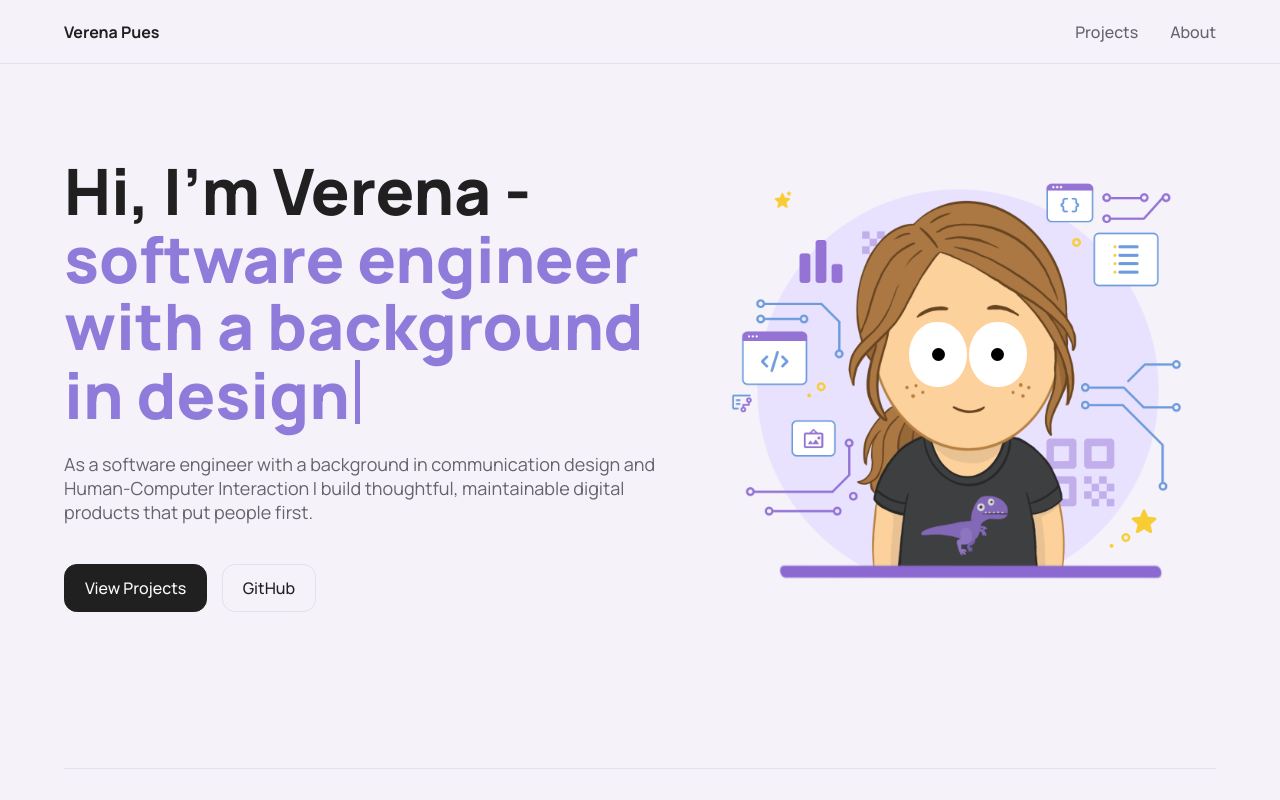
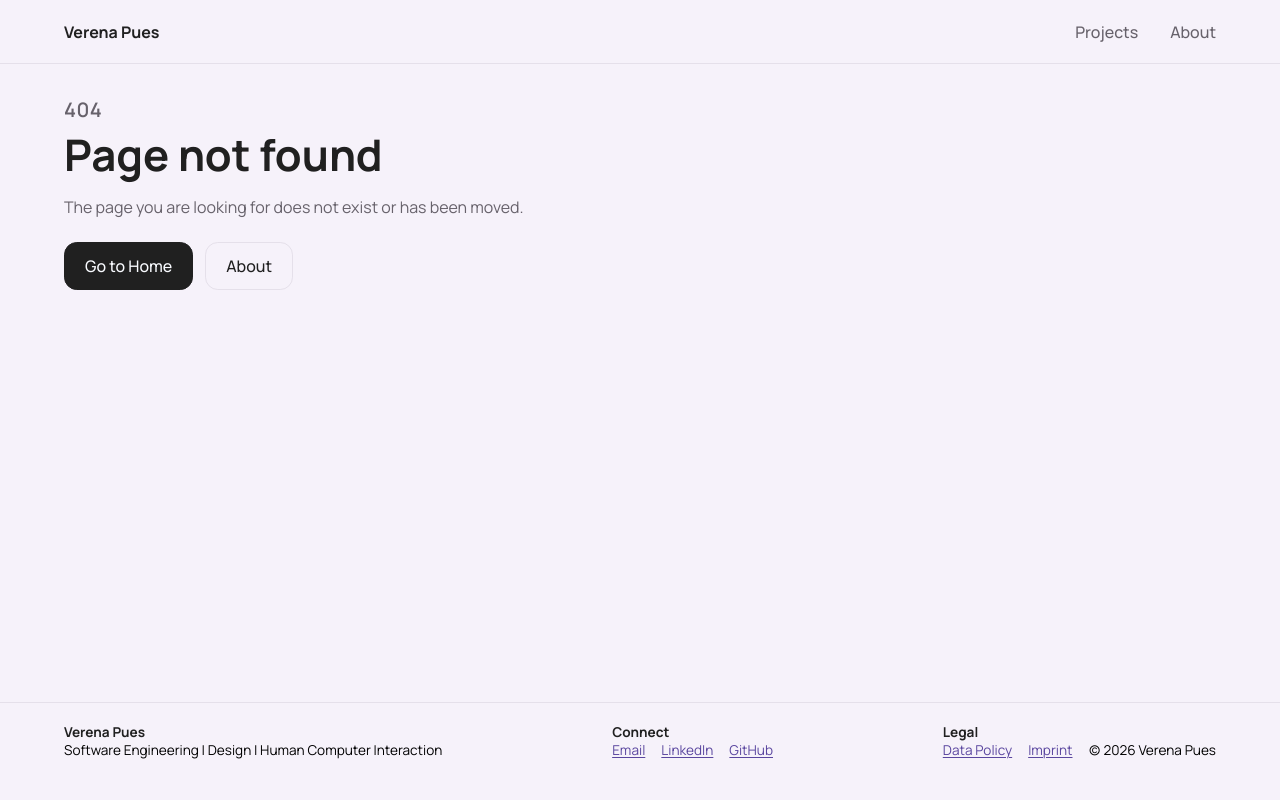
Before and after one commit to vseup/Portfolio, an Angular app: page /404 in a window 1280 px wide. Before the commit this address led to /. Shown: the top 800 px of the page. Built offline with nearby package versions, Linux system fonts and the light colour scheme.

Commit message:
seo: static SEO basics and 404 handling

```diff
--- /dev/null
+++ b/public/404.html
@@ -0,0 +1,42 @@
+<!doctype html>
+<html lang="en">
+  <head>
+    <meta charset="utf-8" />
+    <meta name="viewport" content="width=device-width, initial-scale=1" />
+    <meta name="robots" content="noindex,follow" />
+    <title>Page Not Found | Verena Pues</title>
+    <style>
+      body {
+        margin: 0;
+        font-family: Manrope, sans-serif;
+        background: #f6f2fa;
+        color: #202020;
+      }
+      main {
+        max-width: 56ch;
+        padding: 6rem 1.25rem 4rem;
+        margin: 0 auto;
+      }
+      h1 {
+        margin: 0.5rem 0 0;
+        font-size: clamp(2rem, 3.4vw, 3.5rem);
+        line-height: 1.12;
+      }
+      p {
+        color: #67626b;
+        line-height: 1.35;
+      }
+      a {
+        color: #5a469f;
+      }
+    </style>
+  </head>
+  <body>
+    <main>
+      <p aria-hidden="true">404</p>
+      <h1>Page not found</h1>
+      <p>The page you are looking for does not exist or has been moved.</p>
+      <p><a href="/">Go to Home</a></p>
+    </main>
+  </body>
+</html>
--- a/src/app/app.routes.ts
+++ b/src/app/app.routes.ts
@@ -4,56 +4,61 @@ export const routes: Routes = [
   {
     path: '',
     loadComponent: () => import('./pages/home/home.page.js').then((m) => m.HomePage),
-    title: 'Home',
+    title: 'Verena Pues | Portfolio',
   },
   {
     path: 'about',
     loadComponent: () => import('./pages/about/about.page.js').then((m) => m.AboutPage),
-    title: 'About',
+    title: 'About | Verena Pues',
   },
   {
     path: 'imprint',
     loadComponent: () => import('./pages/imprint/imprint.page.js').then((m) => m.ImprintPage),
-    title: 'Imprint',
+    title: 'Imprint | Verena Pues',
   },
   {
     path: 'data-policy',
     loadComponent: () =>
       import('./pages/data-policy/data-policy.page.js').then((m) => m.DataPolicyPage),
-    title: 'Data Policy',
+    title: 'Privacy Policy | Verena Pues',
   },
   {
     path: 'projects/cathouse',
     loadComponent: () =>
       import('./pages/projects/cathouse/cathouse.page.js').then((m) => m.CathousePage),
-    title: 'Cathouse',
+    title: 'Cathouse Project | Verena Pues',
   },
   {
     path: 'projects/braillebuddy',
     loadComponent: () =>
       import('./pages/projects/braillebuddy/braillebuddy.page.js').then((m) => m.BraillebuddyPage),
-    title: 'Braillebuddy',
+    title: 'Braillebuddy Project | Verena Pues',
   },
   {
     path: 'projects/playmake',
     loadComponent: () =>
       import('./pages/projects/playmake/playmake.page.js').then((m) => m.PlaymakePage),
-    title: 'Playmake',
+    title: 'Playmake Project | Verena Pues',
   },
   {
     path: 'projects/magic-glove',
     loadComponent: () =>
       import('./pages/projects/magic-glove/magic-glove.page.js').then((m) => m.MagicGlovePage),
-    title: 'Magic Glove',
+    title: 'Magic Glove Project | Verena Pues',
   },
   {
     path: 'projects/cura',
     loadComponent: () => import('./pages/projects/cura/cura.page.js').then((m) => m.CuraPage),
-    title: 'Cura',
+    title: 'Cura Project | Verena Pues',
   },
-  // Fallback route: redirect unknown URLs to the landing page.
+  {
+    path: '404',
+    loadComponent: () => import('./pages/not-found/not-found.page.js').then((m) => m.NotFoundPage),
+    title: 'Page Not Found | Verena Pues',
+  },
+  // Fallback route: redirect unknown URLs to a dedicated not-found page.
   {
     path: '**',
-    redirectTo: '',
+    redirectTo: '404',
   },
 ];
--- /dev/null
+++ b/src/app/pages/not-found/not-found.page.html
@@ -0,0 +1,13 @@
+<article class="not-found-page" aria-labelledby="not-found-title">
+  <div class="content">
+    <p class="code" aria-hidden="true">404</p>
+    <h1 id="not-found-title">Page not found</h1>
+    <p class="default-text">
+      The page you are looking for does not exist or has been moved.
+    </p>
+    <div class="actions">
+      <app-router-button routerLink="/">Go to Home</app-router-button>
+      <app-router-button [isSecondary]="true" routerLink="/about">About</app-router-button>
+    </div>
+  </div>
+</article>
--- /dev/null
+++ b/src/app/pages/not-found/not-found.page.scss
@@ -0,0 +1,37 @@
+:host {
+  display: block;
+}
+
+.not-found-page {
+  padding: 6rem var(--layout-gutter-inline) 4rem;
+}
+
+.content {
+  max-width: 56ch;
+}
+
+.code {
+  margin: 0;
+  color: var(--color-text-secondary);
+  font-size: var(--text-size-xl);
+  font-weight: var(--text-weight-semibold);
+  letter-spacing: var(--text-tracking-wide);
+}
+
+h1 {
+  margin-top: 0.5rem;
+  color: var(--color-text-primary);
+  font-size: var(--text-size-4xl);
+  line-height: var(--text-line-height-heading);
+}
+
+p {
+  margin-top: 1rem;
+}
+
+.actions {
+  display: flex;
+  flex-wrap: wrap;
+  gap: 0.75rem;
+  margin-top: 1.5rem;
+}
--- /dev/null
+++ b/src/app/pages/not-found/not-found.page.ts
@@ -0,0 +1,11 @@
+import { ChangeDetectionStrategy, Component } from '@angular/core';
+import { RouterButtonComponent } from '@app/components/shared/buttons/router-button/router-button.component';
+
+@Component({
+  selector: 'app-not-found-page',
+  imports: [RouterButtonComponent],
+  templateUrl: './not-found.page.html',
+  styleUrl: './not-found.page.scss',
+  changeDetection: ChangeDetectionStrategy.OnPush,
+})
+export class NotFoundPage {}
--- a/src/index.html
+++ b/src/index.html
@@ -5,6 +5,26 @@
     <title>Verena Pues | Portfolio</title>
     <base href="/" />
     <meta name="viewport" content="width=device-width, initial-scale=1" />
+    <meta
+      name="description"
+      content="Portfolio of Verena Pues: selected projects across software engineering, UX design, and human-computer interaction."
+    />
+    <meta name="robots" content="index,follow" />
+    <meta property="og:type" content="website" />
+    <meta property="og:site_name" content="Verena Pues" />
+    <meta property="og:title" content="Verena Pues | Portfolio" />
+    <meta
+      property="og:description"
+      content="Portfolio of Verena Pues: selected projects across software engineering, UX design, and human-computer interaction."
+    />
+    <meta property="og:url" content="https://verenapues.com/" />
+    <meta name="twitter:card" content="summary_large_image" />
+    <meta name="twitter:title" content="Verena Pues | Portfolio" />
+    <meta
+      name="twitter:description"
+      content="Portfolio of Verena Pues: selected projects across software engineering, UX design, and human-computer interaction."
+    />
+    <link rel="canonical" href="https://verenapues.com/" />
     <link rel="icon" type="image/x-icon" href="favicon.ico" />
   </head>
 
```
Also changed, not shown: public/robots.txt (added), 1 other file (tests, documents, lock files or other folders).
